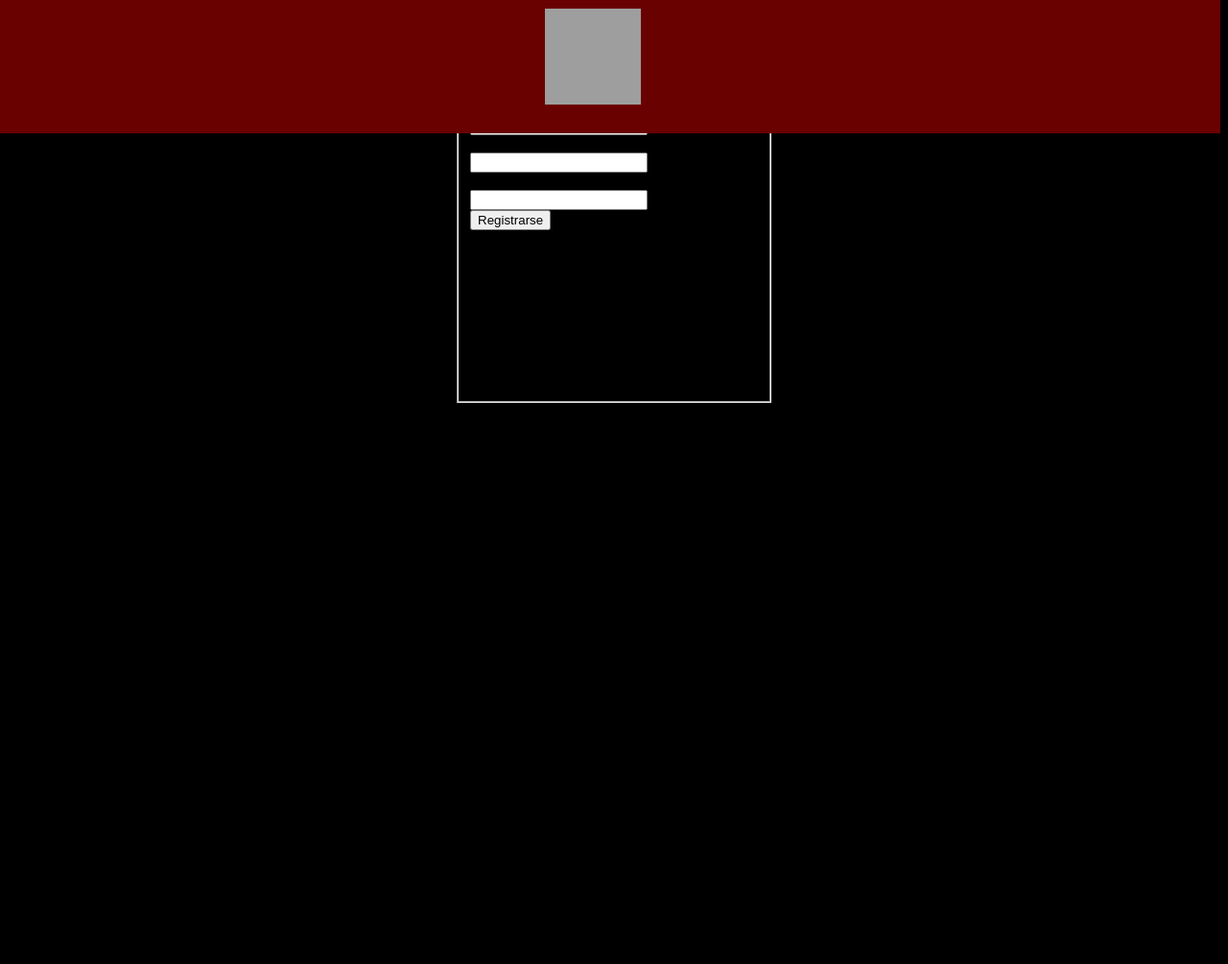
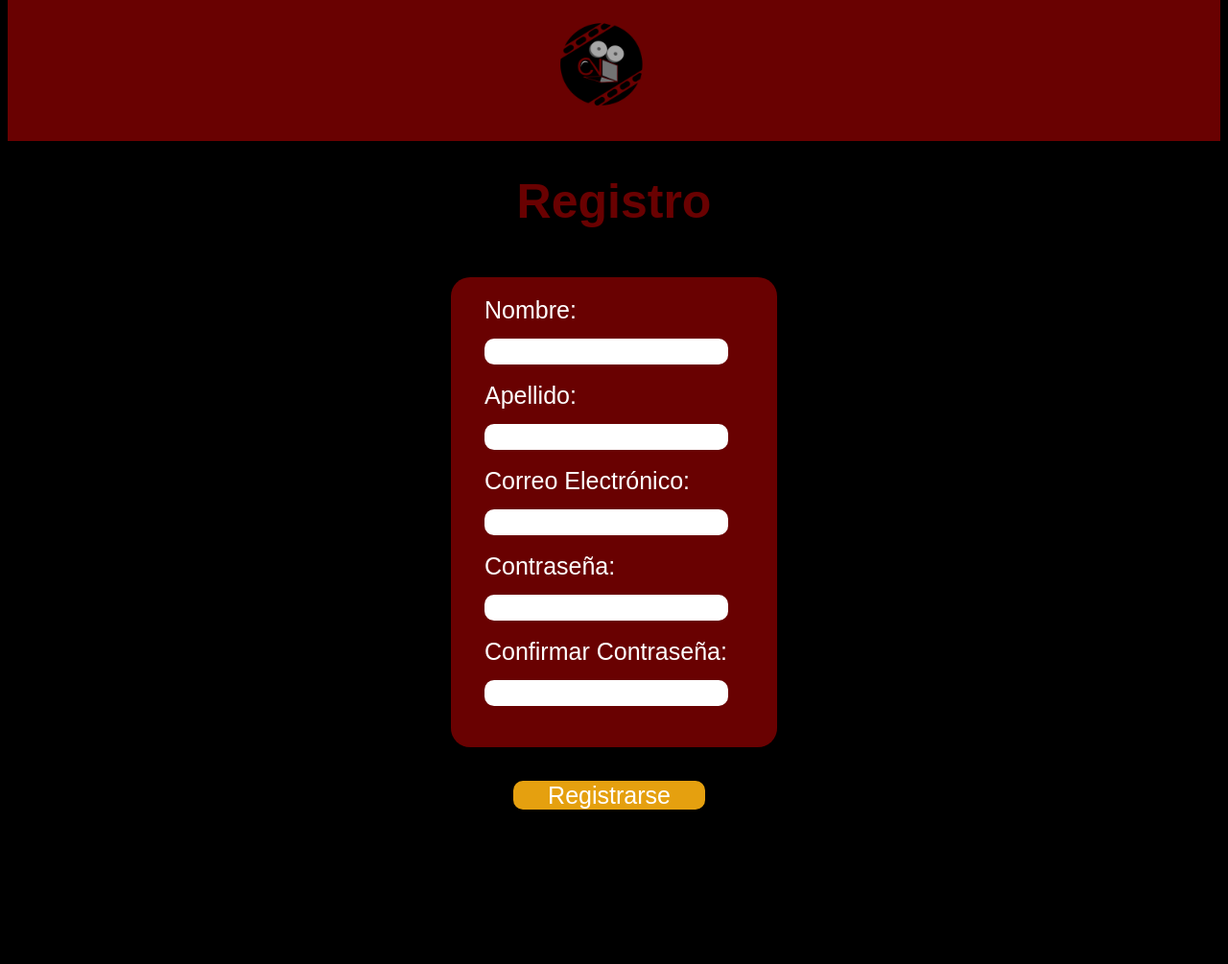
Before and after one commit to AbrilFuentess/ctn-taller, a PHP site: page /pantallas/registro.html in a window 1280 px wide. Shown: the whole page at 96% size. Before the commit the page ends 420 px from the top, so only its background shows below. Run offline with PHP 8.4, Linux system fonts and the light colour scheme; grey boxes are pictures that could not be loaded.

Commit message:
registro terminado

```diff
--- a/css/registro.css
+++ b/css/registro.css
@@ -2,9 +2,7 @@ header {
     height: 150px;
     width: 100%;
     background-color: #690101;
-    position: fixed;
     margin-top: -11px;
-    margin-left: -8px;
 }
 
 img {
@@ -12,20 +10,63 @@ img {
     margin-top: 20px;
 }
 fieldset  {
-    height: 400px;
+    height: 450px;
     width: 300px;
     flex-direction: column;
     justify-content: center;
     align-items: safe;
+    background-color: #690101;
+    border-style: none;
+    border-radius: 20px;
+    padding: 20px;
+}
+h1 {
+    color: #690101;
+    font-size: 50px;
+    font-family: Arial, Helvetica, sans-serif;
+    display: flex;
+    justify-content: center;
+    text-align: center;
 }
 form{
     display: flex;
     justify-content: center;
     align-items: safe;
+    margin-top: 50px;
+    margin-bottom: 70px;
 }
-
+label{
+    color: #fff;
+    font-family: Arial, Helvetica, sans-serif;
+    font-size: 25px;
+    margin-top: 25px;
+    margin-left: 15px;
+}
+input {
+    border-style: none;
+    height: 25px;
+    width: 250px;
+    display: flex;
+    margin-left: 15px;
+    margin-top: 15px;
+    border-radius: 10px;
+}
+button {
+    outline-style: none;
+    border-style: none;
+    margin-top: 60px;
+    height: 30px;
+    width: 200px;
+    display: flex;
+    justify-content: center;
+    margin-left: 45px;
+    border-radius: 10px;
+    background-color: #e5a00f;
+    color: #fff;
+    font-family: Arial, Helvetica, sans-serif;
+    font-size: 25px;
+}
 body {
     background-color: #000000;
-    margin: 0px;
-    padding: 0px;
+    height: 1000px;
 }
--- a/pantallas/registro.html
+++ b/pantallas/registro.html
@@ -3,18 +3,19 @@
 <head>
     <meta charset="UTF-8">
     <meta name="viewport" content="width=device-width, initial-scale=1.0">
-    <link rel="stylesheet" href="css/registro.css">
+    <link rel="stylesheet" href="../css/registro.css">
     <title>Registro</title>
 </head>
 <body>
     <header>
             <div class="header">
-                <img src="img/logoappc.png" alt="" width="100px" height="100px" class="img">
+                <img src="../assets/images/logoappc.png" alt="" width="100px" height="100px" class="img">
             </div>
     </header>
-    <form action="/registro" method="post">
+    <div>
+        <h1>Registro</h1>
+        <form action="" method="post">
             <fieldset>
-            <legend>Registro</legend>
 
                 <label for="nombre">Nombre:</label><br>
                 <input type="text" id="nombre" name="nombre" required><br>
@@ -38,6 +39,6 @@
                 <button type="submit">Registrarse</button>
             </fieldset>
         </form>
-
+    </div>
 </body>
 </html>
```
Lines whose indentation alone changed are shown as unchanged.
